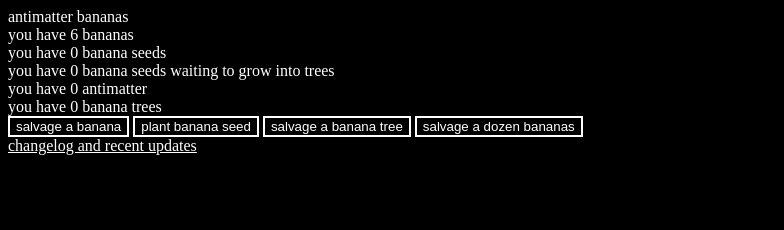
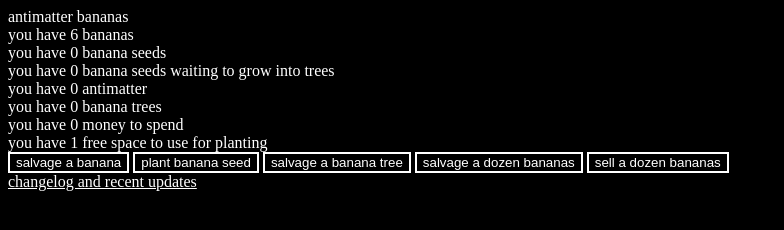
Before and after one commit to hyppoh/antimatter-bananas, a plain HTML site: page index.html in a window 1280 px wide. Shown: the whole page, without its empty margins (0-784 px from the left). Drawn offline with Linux system fonts and the light colour scheme.

Commit message:
Update index.html

```diff
--- a/index.html
+++ b/index.html
@@ -3,7 +3,7 @@
 <head>
     <meta charset="UTF-8">
     <meta name="viewport" content="width=device-width, initial-scale=1.0">
-    <title>banana</title>
+    <title>banana game </title>
     <script defer type="text/javascript" src="js/break_infinity.js"></script>
     <script defer type="text/javascript" src="js/core/initGame.js"></script>
     <script defer type="text/javascript" src="js/core/ui.js"></script>
@@ -20,10 +20,13 @@
     <div id="pendingamt">you have 0 banana seeds waiting to grow into trees</div>
     <div id="antimatteramt">you have 0 antimatter</div>
     <div id="treeamt">you have 0 banana trees</div>
+    <div id="moneyamt">you have 0 money to spend</div>
+    <div id="freespaceamt">you have 1 free space to use for planting</div>
     <button id="d" onclick="salvage()">salvage a banana</button>
     <button id="e" onclick="plant()">plant banana seed</button>
     <button id="f" onclick="destroy()">salvage a banana tree</button>
     <button id="g" onclick="salvageDozen()">salvage a dozen bananas</button>
+    <button id="h" onclick="sellDozen()">sell a dozen bananas</button>
     <footer><a href="https://hyppoh.github.io/antimatter-bananas/changelog.html">changelog and recent updates </a></footer>
 </body>
 </html>
```
